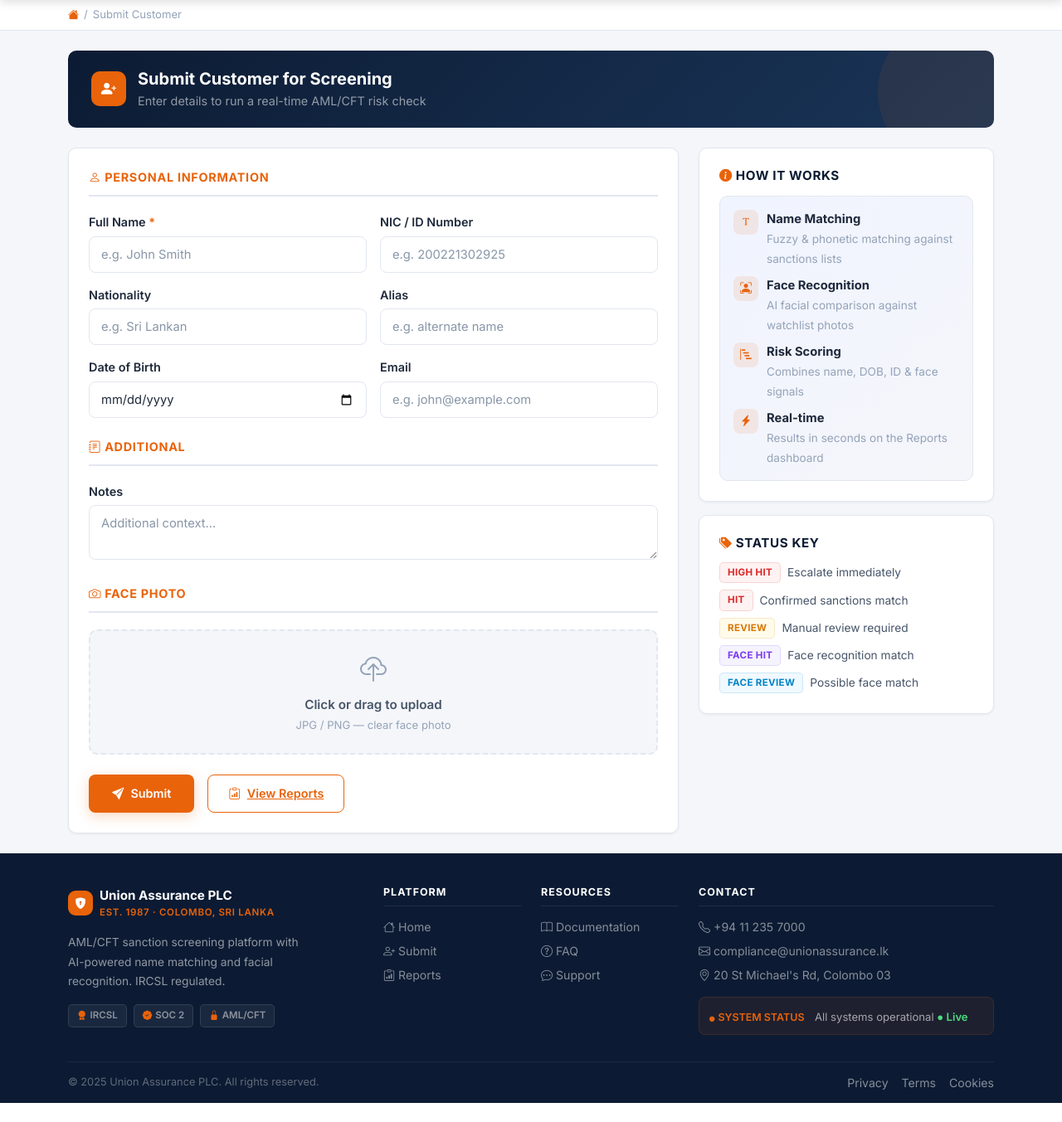
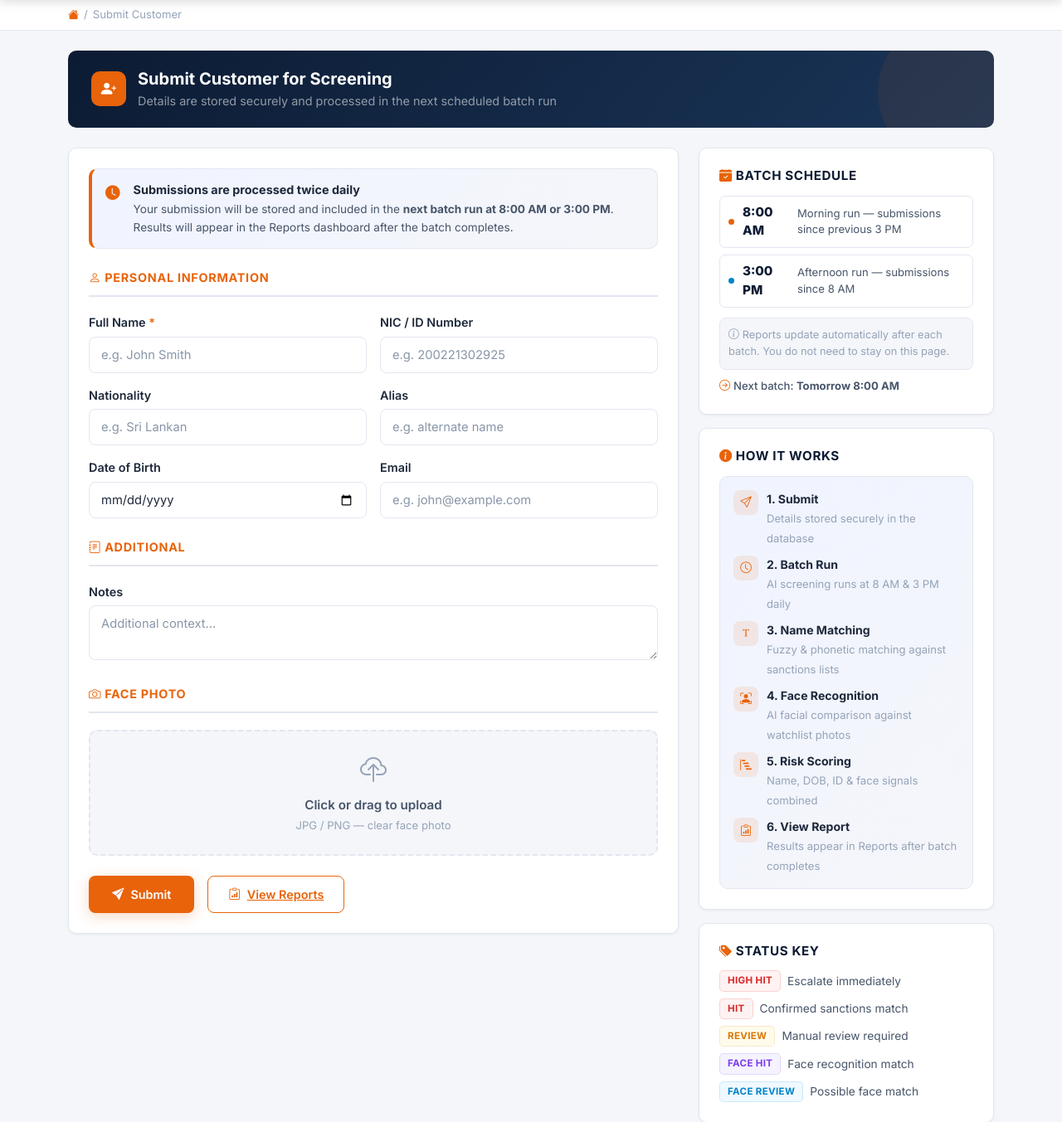
Before and after one commit to chamindu002/flask_app_research, a Flask app: page /submit in a window 1280 px wide. Shown: the part 68-1421 px from the top of the page at 83% size. Before the commit the page ends 1398 px from the top, so only its background shows below. Run offline with Flask 3, Linux system fonts and the light colour scheme.

Commit message:
describe your change here

```diff
--- a/app.py
+++ b/app.py
@@ -104,7 +104,19 @@ def api_reports():
             query = query.ilike("customer_name", f"%{search}%")
 
         result = query.execute()
-        return jsonify({"data": result.data, "count": len(result.data)})
+
+        # Derive last_batch_time from the most recent screened_at
+        last_batch_time = None
+        if result.data:
+            times = [r.get("screened_at") for r in result.data if r.get("screened_at")]
+            if times:
+                last_batch_time = max(times)
+
+        return jsonify({
+            "data": result.data,
+            "count": len(result.data),
+            "last_batch_time": last_batch_time
+        })
     except Exception as e:
         return jsonify({"error": str(e), "data": [], "count": 0}), 500
 
--- a/templates/submit.html
+++ b/templates/submit.html
@@ -18,19 +18,34 @@
 .info-row { display:flex; align-items:flex-start; gap:10px; margin-bottom:10px; }
 .info-row:last-child { margin:0; }
 .info-icon { width:30px; height:30px; border-radius:8px; background:var(--ua-orange-glow); display:grid; place-items:center; color:var(--ua-orange); flex-shrink:0; font-size:.85rem; }
+.batch-notice { background:linear-gradient(135deg,#F0F4FF,var(--ua-bg)); border:1.5px solid var(--ua-border); border-left:4px solid var(--ua-orange); border-radius:var(--ua-radius); padding:14px 16px; }
+.batch-slot { display:flex; align-items:center; gap:10px; padding:8px 10px; border-radius:7px; margin-bottom:6px; border:1px solid var(--ua-border); background:#fff; }
+.batch-slot:last-child { margin-bottom:0; }
+.bs-time { font-size:.95rem; font-weight:800; color:var(--ua-navy); width:56px; flex-shrink:0; }
+.bs-desc { font-size:.82rem; color:var(--ua-text-2); flex:1; }
+.bs-dot { width:7px; height:7px; border-radius:50%; flex-shrink:0; }
 </style>
 {% endblock %}
 
 {% block content %}
 <div class="page-hdr">
     <div class="page-hdr-icon"><i class="bi bi-person-plus-fill"></i></div>
-    <div style="z-index:1;"><h4>Submit Customer for Screening</h4><p>Enter details to run a real-time AML/CFT risk check</p></div>
+    <div style="z-index:1;"><h4>Submit Customer for Screening</h4><p>Details are stored securely and processed in the next scheduled batch run</p></div>
 </div>
 
 <div class="row g-4">
     <!-- Form -->
     <div class="col-lg-8">
         <div class="ua-card p-4">
+            <!-- Batch info banner inside form area -->
+            <div class="batch-notice mb-4 d-flex align-items-start gap-3">
+                <i class="bi bi-clock-fill" style="color:var(--ua-orange);font-size:1.1rem;margin-top:2px;flex-shrink:0;"></i>
+                <div>
+                    <div style="font-weight:700;font-size:.9rem;color:var(--ua-text);margin-bottom:2px;">Submissions are processed twice daily</div>
+                    <div style="font-size:.85rem;color:var(--ua-text-2);line-height:1.6;">Your submission will be stored and included in the <strong>next batch run at 8:00 AM or 3:00 PM</strong>. Results will appear in the Reports dashboard after the batch completes.</div>
+                </div>
+            </div>
+
             <form method="POST" enctype="multipart/form-data">
                 <div class="section-label"><i class="bi bi-person me-1"></i>Personal Information</div>
                 <div class="row g-3 mb-4">
@@ -90,17 +105,41 @@
 
     <!-- Sidebar -->
     <div class="col-lg-4">
+        <!-- Batch Schedule Card -->
+        <div class="ua-card p-4 mb-3">
+            <h6 style="font-size:.95rem;font-weight:700;color:var(--ua-navy);text-transform:uppercase;letter-spacing:.04em;margin-bottom:14px;"><i class="bi bi-calendar-check-fill me-1" style="color:var(--ua-orange);"></i>Batch Schedule</h6>
+            <div class="batch-slot">
+                <span class="bs-dot" style="background:var(--ua-orange);"></span>
+                <span class="bs-time">8:00 AM</span>
+                <span class="bs-desc">Morning run — submissions since previous 3 PM</span>
+            </div>
+            <div class="batch-slot mt-2">
+                <span class="bs-dot" style="background:var(--c-info);"></span>
+                <span class="bs-time">3:00 PM</span>
+                <span class="bs-desc">Afternoon run — submissions since 8 AM</span>
+            </div>
+            <div style="margin-top:12px;font-size:.8rem;color:var(--ua-muted);line-height:1.6;padding:10px;background:var(--ua-bg);border-radius:8px;border:1px solid var(--ua-border);">
+                <i class="bi bi-info-circle me-1"></i>Reports update automatically after each batch. You do not need to stay on this page.
+            </div>
+            <div style="margin-top:10px;font-size:.82rem;color:var(--ua-text-2);font-weight:500;">
+                <i class="bi bi-arrow-right-circle me-1" style="color:var(--ua-orange);"></i>Next batch: <strong id="nextBatch">—</strong>
+            </div>
+        </div>
+
+        <!-- How It Works -->
         <div class="ua-card p-4 mb-3">
             <h6 style="font-size:.95rem;font-weight:700;color:var(--ua-navy);text-transform:uppercase;letter-spacing:.04em;margin-bottom:14px;"><i class="bi bi-info-circle-fill me-1" style="color:var(--ua-orange);"></i>How It Works</h6>
             <div class="info-block">
-                {% for icon, title, desc in [('bi-fonts','Name Matching','Fuzzy & phonetic matching against sanctions lists'),('bi-person-bounding-box','Face Recognition','AI facial comparison against watchlist photos'),('bi-bar-chart-steps','Risk Scoring','Combines name, DOB, ID & face signals'),('bi-lightning-charge-fill','Real-time','Results in seconds on the Reports dashboard')] %}
+                {% for icon, title, desc in [('bi-send','1. Submit','Details stored securely in the database'),('bi-clock','2. Batch Run','AI screening runs at 8 AM & 3 PM daily'),('bi-fonts','3. Name Matching','Fuzzy & phonetic matching against sanctions lists'),('bi-person-bounding-box','4. Face Recognition','AI facial comparison against watchlist photos'),('bi-bar-chart-steps','5. Risk Scoring','Name, DOB, ID & face signals combined'),('bi-clipboard-data','6. View Report','Results appear in Reports after batch completes')] %}
                 <div class="info-row">
                     <div class="info-icon"><i class="bi {{ icon }}"></i></div>
-                    <div><strong style="font-size:.92rem;display:block;">{{ title }}</strong><span style="font-size:.85rem;color:var(--ua-muted);">{{ desc }}</span></div>
+                    <div><strong style="font-size:.88rem;display:block;">{{ title }}</strong><span style="font-size:.82rem;color:var(--ua-muted);">{{ desc }}</span></div>
                 </div>
                 {% endfor %}
             </div>
         </div>
+
+        <!-- Status Key -->
         <div class="ua-card p-4">
             <h6 style="font-size:.95rem;font-weight:700;color:var(--ua-navy);text-transform:uppercase;letter-spacing:.04em;margin-bottom:14px;"><i class="bi bi-tags-fill me-1" style="color:var(--ua-orange);"></i>Status Key</h6>
             <div class="d-flex flex-column gap-2">
@@ -125,5 +164,22 @@ dz.addEventListener('dragleave',()=>dz.classList.remove('over'));
 dz.addEventListener('drop',e=>{e.preventDefault();dz.classList.remove('over');if(e.dataTransfer.files[0]){const dt=new DataTransfer();dt.items.add(e.dataTransfer.files[0]);fi.files=dt.files;show(e.dataTransfer.files[0])}});
 function show(f){const r=new FileReader();r.onload=e=>{document.getElementById('imgPreview').src=e.target.result;document.getElementById('previewWrap').style.display='block';document.getElementById('uploadText').textContent=f.name;document.getElementById('uploadIcon').className='bi bi-check-circle-fill';document.getElementById('uploadIcon').style.color='var(--c-clear)'};r.readAsDataURL(f)}
 function clearImg(){fi.value='';document.getElementById('previewWrap').style.display='none';document.getElementById('uploadText').textContent='Click or drag to upload';document.getElementById('uploadIcon').className='bi bi-cloud-upload';document.getElementById('uploadIcon').style.color='var(--ua-muted)'}
+
+// Next batch time
+(function(){
+    const now = new Date();
+    const slTime = new Date(now.toLocaleString('en-US', {timeZone:'Asia/Colombo'}));
+    const h = slTime.getHours(), m = slTime.getMinutes();
+    let label = '';
+    if(h < 8 || (h === 8 && m === 0)){
+        label = 'Today 8:00 AM';
+    } else if(h < 15 || (h === 15 && m === 0)){
+        label = 'Today 3:00 PM';
+    } else {
+        label = 'Tomorrow 8:00 AM';
+    }
+    const el = document.getElementById('nextBatch');
+    if(el) el.textContent = label;
+})();
 </script>
 {% endblock %}
```
Also changed, not shown: templates/index.html (+56 -17 lines).
